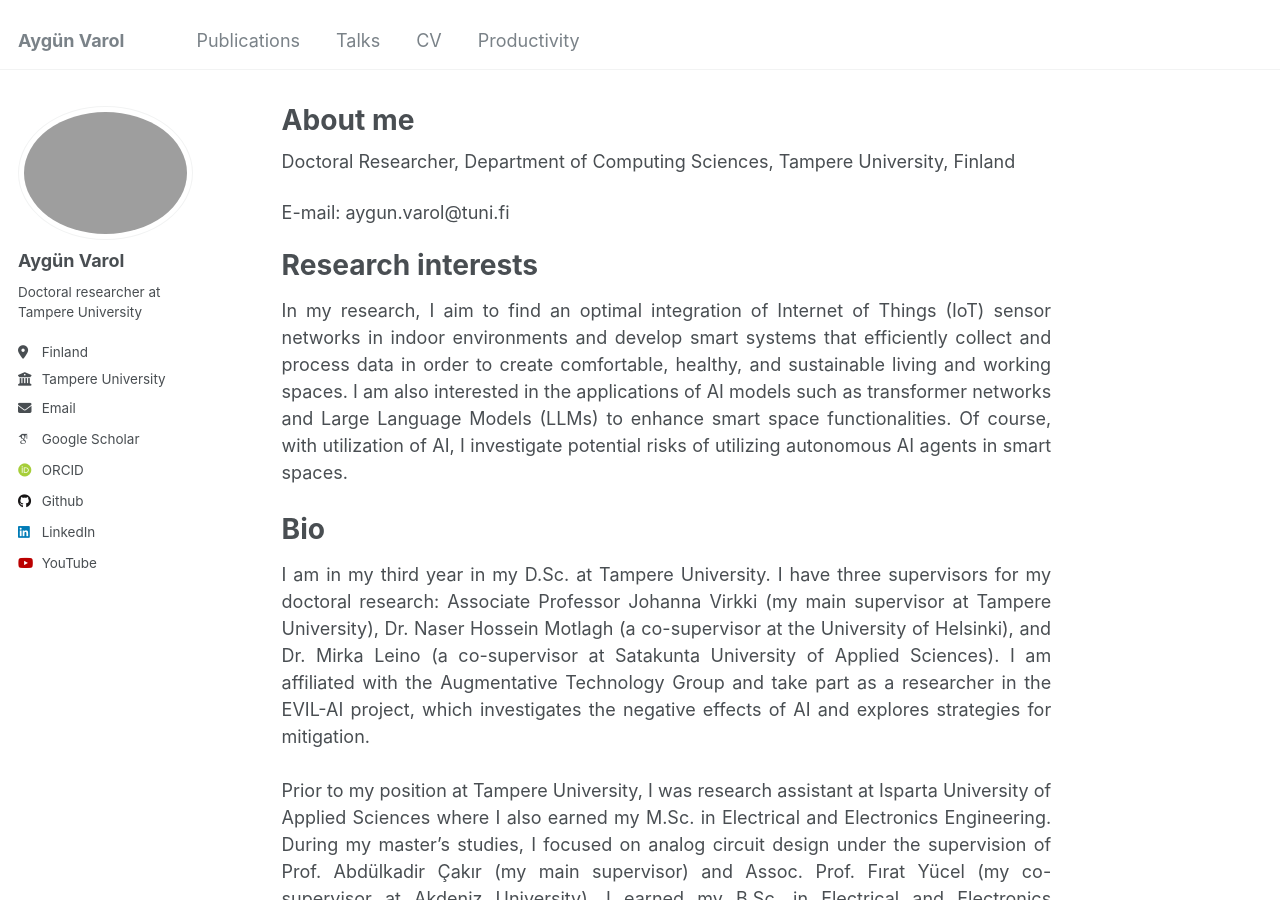
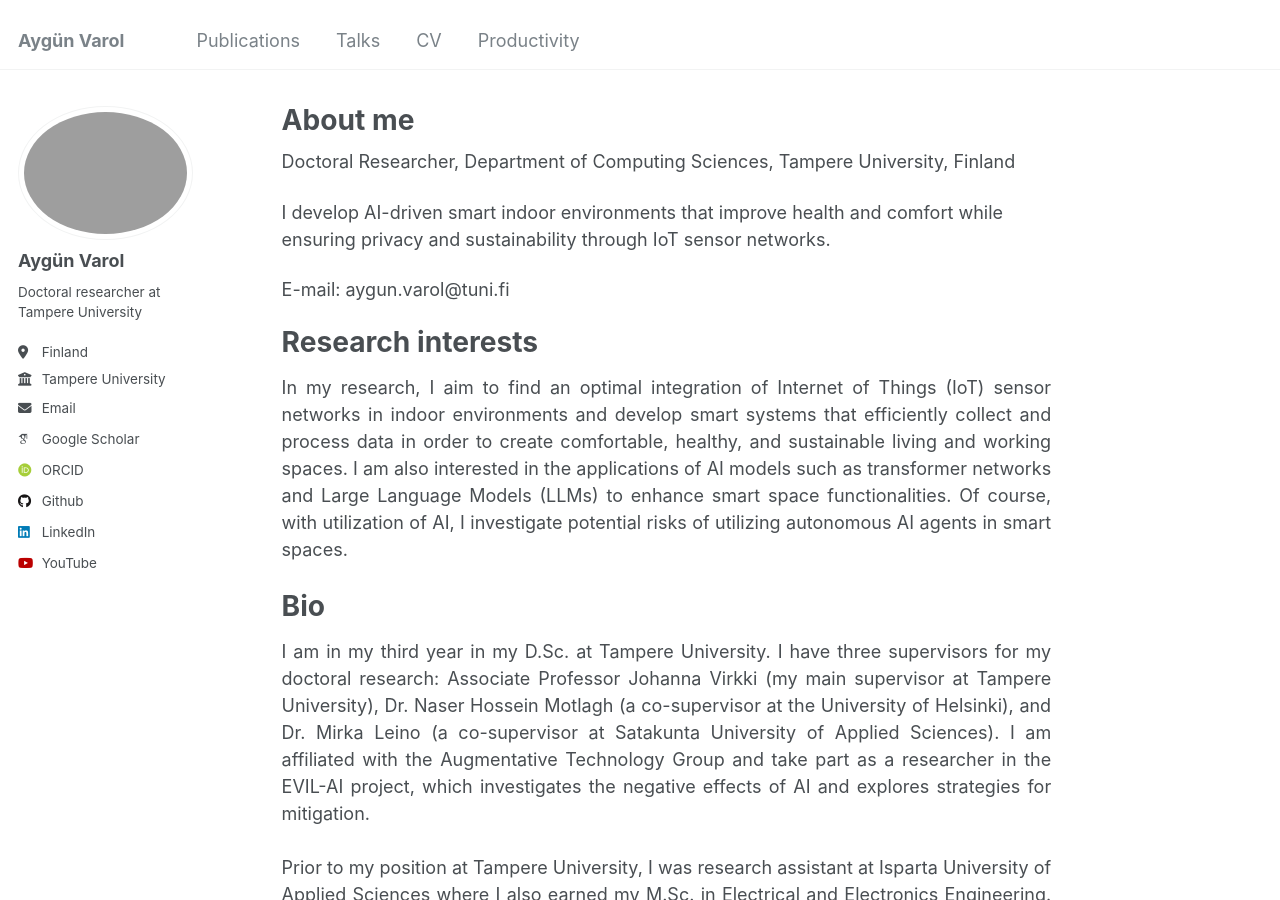
Before and after one commit to AygunVarol/aygunvarol.github.io, a Jekyll site: the page built from _pages/about.md, in a window 1280 px wide and 900 px high. Built offline with Jekyll 4.4.1, drawn with Linux system fonts in a browser that asks for light colours; some web fonts are replaced.

Commit message:
Update about.md

```diff
--- a/_pages/about.md
+++ b/_pages/about.md
@@ -8,6 +8,8 @@ redirect_from:
 ---
 
 Doctoral Researcher, Department of Computing Sciences, Tampere University, Finland
+
+I develop AI-driven smart indoor environments that improve health and comfort while ensuring privacy and sustainability through IoT sensor networks.
 
 E-mail: aygun.varol@tuni.fi
 
```
